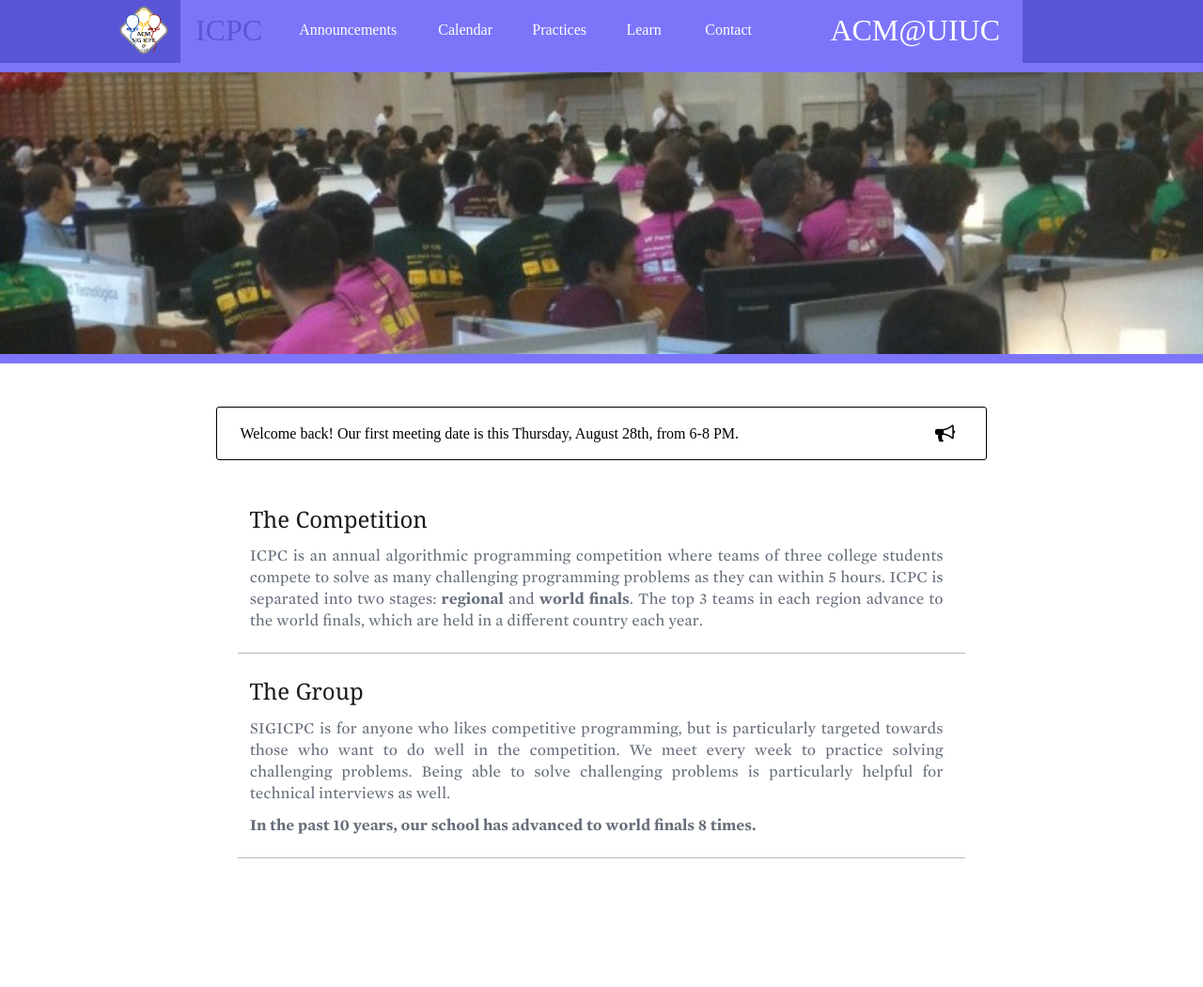
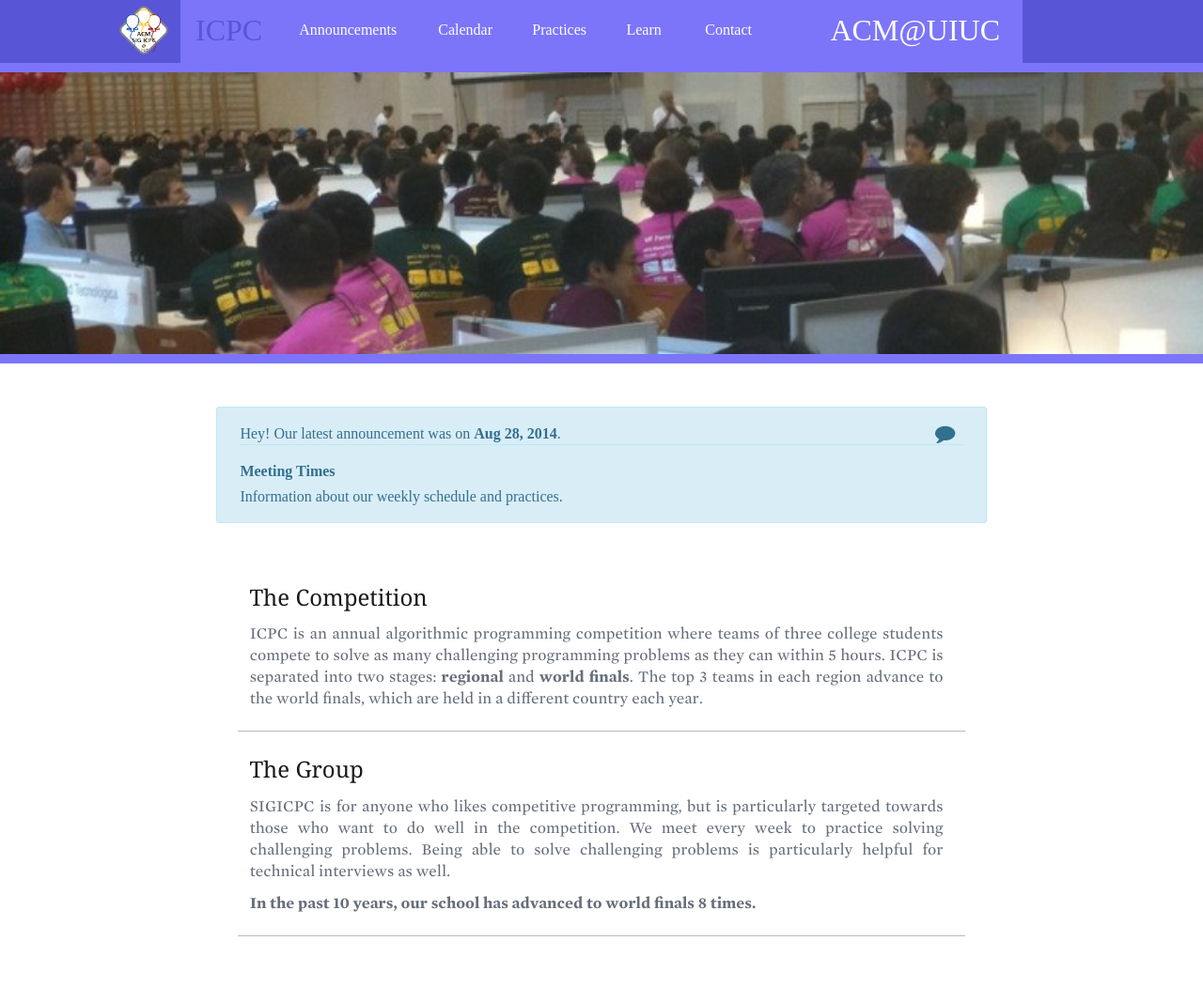
Before and after one commit to acm-uiuc/icpc-website, a Jekyll site: the page built from index.html, in a window 1280 px wide. Shown: the whole page at 94% size. Built offline with Jekyll 4.4.1, drawn with Linux system fonts in a browser that asks for light colours; nearby versions of some CDN libraries; some web fonts are replaced; Markdown is read by kramdown in place of the engine named in the settings; the list of posts is cut into pages by our own code; before the commit the page ends 968 px from its top, so only the background shows below that.

Commit message:
add announcement, other fixes

```diff
--- a/_config.yml
+++ b/_config.yml
@@ -1,5 +1,4 @@
 name: ACM@UIUC ICPC
 markdown: redcarpet
 highlighter: pygments
-baseurl: /icpc-website
 paginate: 5
--- a/_data/message.yml
+++ b/_data/message.yml
@@ -1,2 +1,2 @@
-show: true
-message: "Welcome back! Our first meeting date is this Thursday, August 28th, from 6-8 PM."
+show: false
+message: "Welcome back! Our first meeting date is this Thursday, August 28th, from 6-8 PM in Siebel 0218."
--- a/_includes/navbar.html
+++ b/_includes/navbar.html
@@ -1,7 +1,7 @@
 <div class="navbar">
   <div class="navlist-bg">
     <div class="brand logo" style="font-size:48px; color:white; margin-left:-72px; margin-top:0; margin-bottom:.25em;">
-      <img width="64px" height="64px" src="./assets/images/logo.png"></img>
+      <img width="64px" height="64px" src="{{ baseurl }}/assets/images/logo.png"></img>
     </div>
   <div class="navlist">
     <div class="navitem">
--- /dev/null
+++ b/_posts/2014-08-28-meeting-times.md
@@ -0,0 +1,10 @@
+---
+layout: post
+category: announcements
+time: 8:00 PM
+description: Information about our weekly schedule and practices.
+---
+
+Hi all, our practices time will be held weekly on Tuesdays from 6-8 PM. There
+will be lecture-style walkthroughs of some problems. Also, if that time doesn't
+work for you, email `hong115@illinois.edu` and we my add a new time.
--- a/css/main.css
+++ b/css/main.css
@@ -17,10 +17,6 @@ body {
 
 h1, h2, h3, h4, h5, h6 {
   font-size: 100%;
-}
-
-h1 {
-  margin-bottom: 1em;
 }
 
 a {
--- a/index.html
+++ b/index.html
@@ -18,8 +18,8 @@ title: ICPC
   <a href="{{ site.baseurl }}{{ announcement.url }}">
   <div class="alert announcement">
     <div class="head">
-      Hey! Our latest announcement was on
-      <b>{{ announcement.date | date: "%b %-d, %Y" }}</b>.
+      <p>Hey! Our latest announcement was on
+      <b>{{ announcement.date | date: "%b %-d, %Y" }}</b>.</p>
       <div class="fa fa-comment fa-lg"></div>
     </div>
     <div class="body">
@@ -42,8 +42,8 @@ title: ICPC
   <a href="{{ site.baseurl }}{{ practice.url }}">
   <div class="alert practice">
     <div class="head">
-      Review the latest practice from
-      <b>{{ practice.date | date: "%b %-d, %Y" }}</b>.
+      <p>Review the latest practice from
+      <b>{{ practice.date | date: "%b %-d, %Y" }}</b>.</p>
       <div class="fa fa-code fa-lg"></div>
     </div>
     <div class="body">
```
Also changed, not shown: _drafts/2014-08-25-First-Meeting.md (deleted, +0 -5 lines), README.md.
